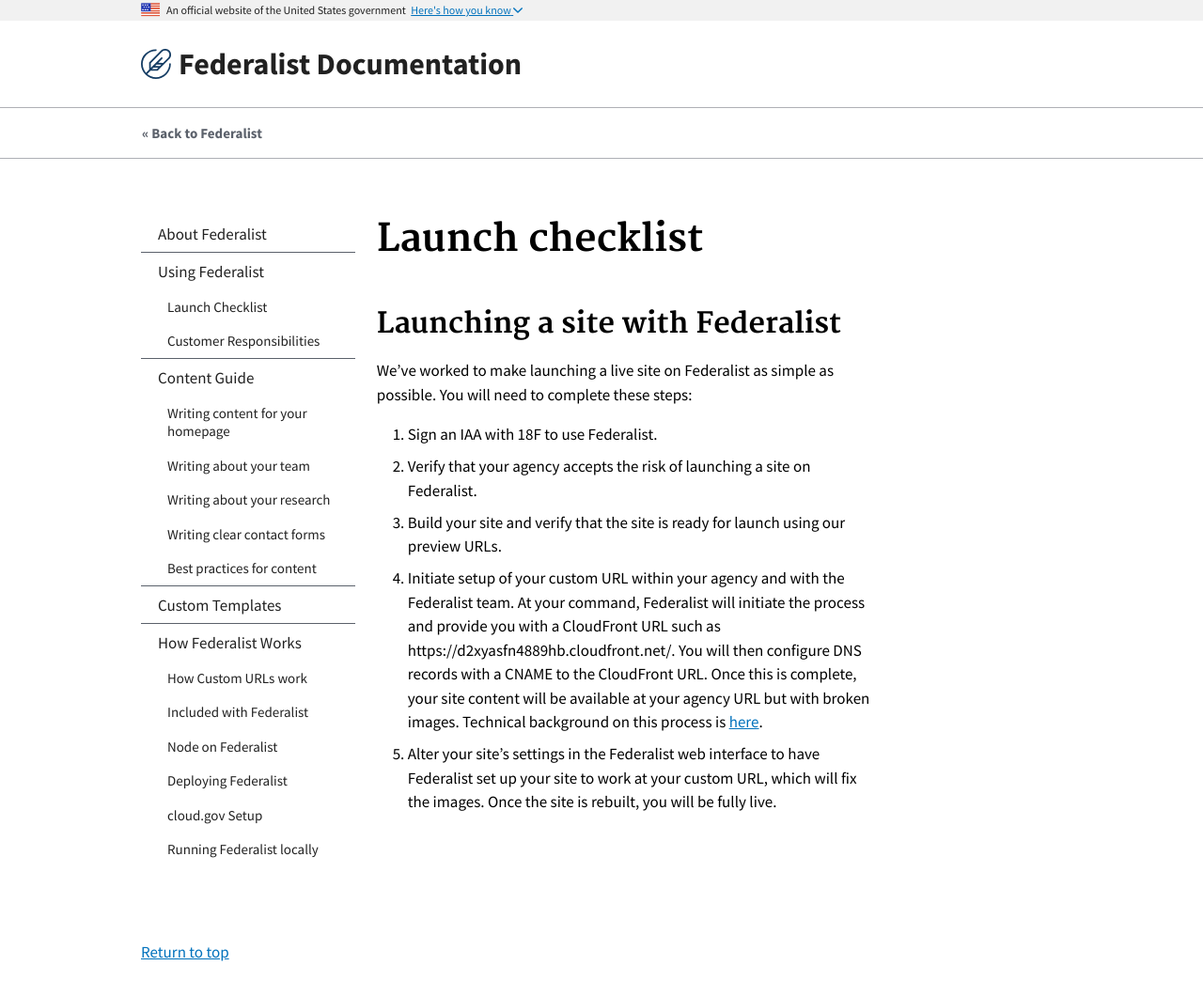
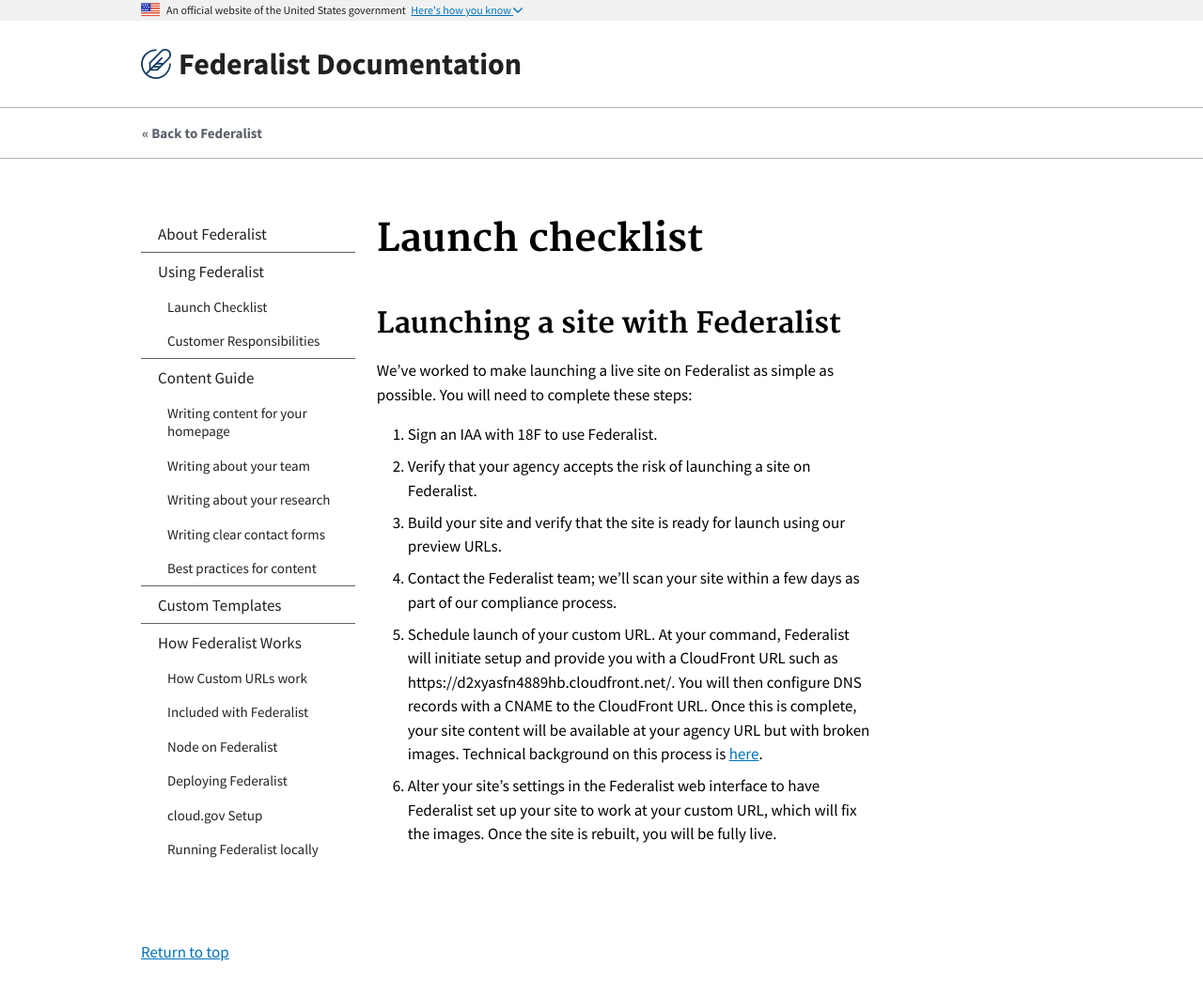
Before and after one commit to Macy-FK/federaliste, a Jekyll site: the page built from pages/using-federalist/launch-checklist.md, in a window 1280 px wide. Shown: the whole page at 94% size. Built offline with Jekyll 4.4.1, drawn with Linux system fonts in a browser that asks for light colours; Markdown is read by kramdown in place of the engine named in the settings.

Commit message:
update launch checklist with a note about our scans

```diff
--- a/pages/using-federalist/launch-checklist.md
+++ b/pages/using-federalist/launch-checklist.md
@@ -10,5 +10,6 @@ We've worked to make launching a live site on Federalist as simple as possible.
 1. Sign an IAA with 18F to use Federalist.
 2. Verify that your agency accepts the risk of launching a site on Federalist.
 3. Build your site and verify that the site is ready for launch using our preview URLs.
-4. Initiate setup of your custom URL within your agency and with the Federalist team. At your command, Federalist will initiate the process and provide you with a CloudFront URL such as https://d2xyasfn4889hb.cloudfront.net/. You will then configure DNS records with a CNAME to the CloudFront URL. Once this is complete, your site content will be available at your agency URL but with broken images. Technical background on this process is [here](/pages/how-federalist-works/custom-urls/).
-5. Alter your site's settings in the Federalist web interface to have Federalist set up your site to work at your custom URL, which will fix the images. Once the site is rebuilt, you will be fully live.
+4. Contact the Federalist team; we'll scan your site within a few days as part of our compliance process.
+5. Schedule launch of your custom URL. At your command, Federalist will initiate setup and provide you with a CloudFront URL such as https://d2xyasfn4889hb.cloudfront.net/. You will then configure DNS records with a CNAME to the CloudFront URL. Once this is complete, your site content will be available at your agency URL but with broken images. Technical background on this process is [here](/pages/how-federalist-works/custom-urls/).
+6. Alter your site's settings in the Federalist web interface to have Federalist set up your site to work at your custom URL, which will fix the images. Once the site is rebuilt, you will be fully live.
```
